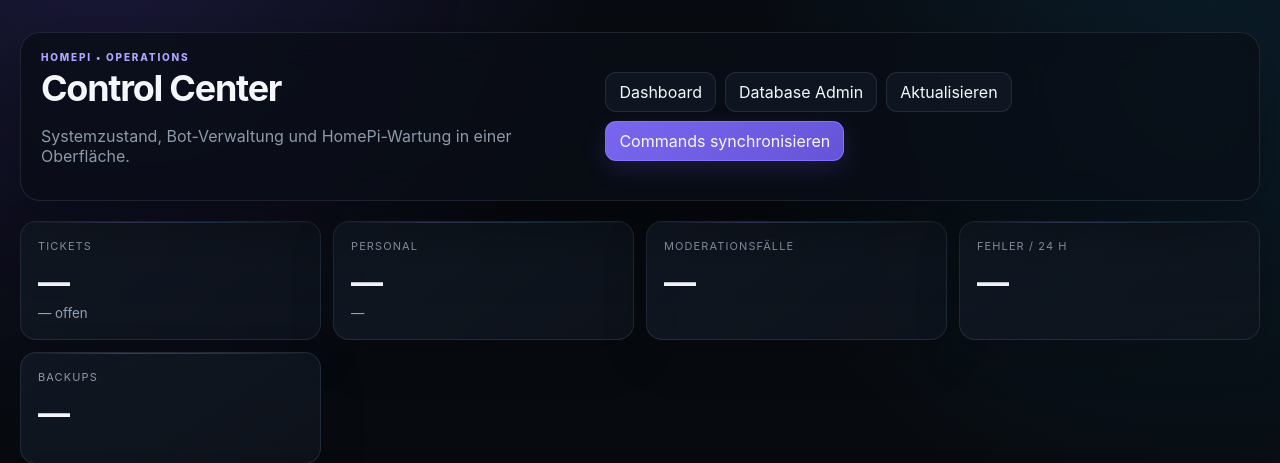
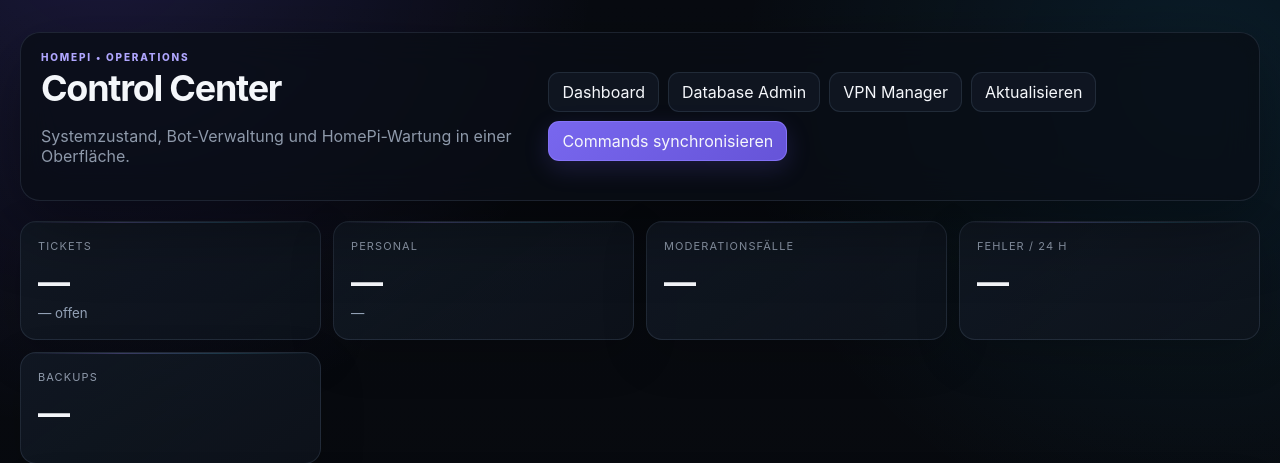
Before and after one commit to InvalidKaro/Raspberry-Bot, a Python web app: template dashboard/templates/control.html in a window 1280 px wide. Shown: the top 463 px of the page. Run offline with Jinja, Linux system fonts and the light colour scheme; the template is opened without the code that fills it, so the values that code supplies are empty.

Commit message:
Wire HomePi VPN read-only status into bot and dashboard

```diff
--- a/dashboard/templates/control.html
+++ b/dashboard/templates/control.html
@@ -19,6 +19,7 @@
       <div class="button-row">
         <a class="button" href="/">Dashboard</a>
         <a class="button" href="/database-admin">Database Admin</a>
+        <a class="button" href="/vpn">VPN Manager</a>
         <button id="refresh" type="button">Aktualisieren</button>
         <button id="sync" class="primary" type="button">Commands synchronisieren</button>
       </div>
```
